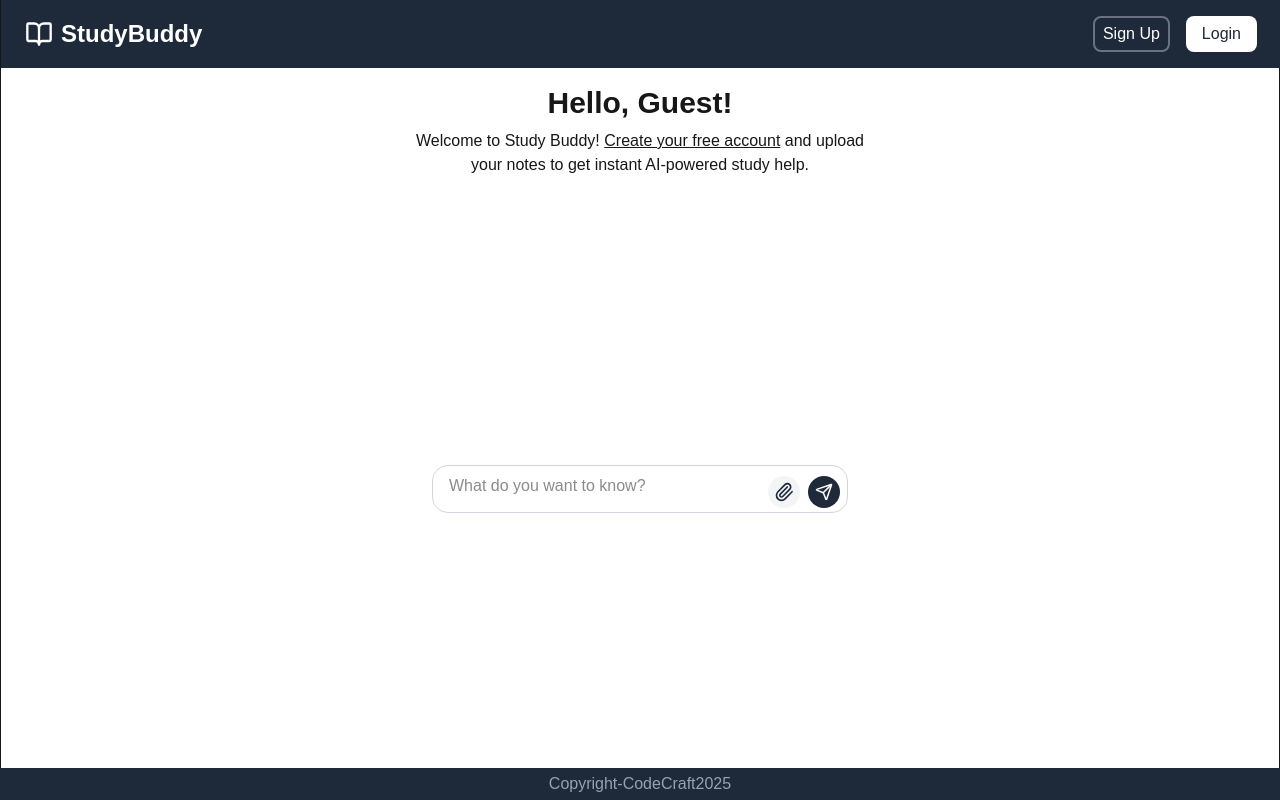
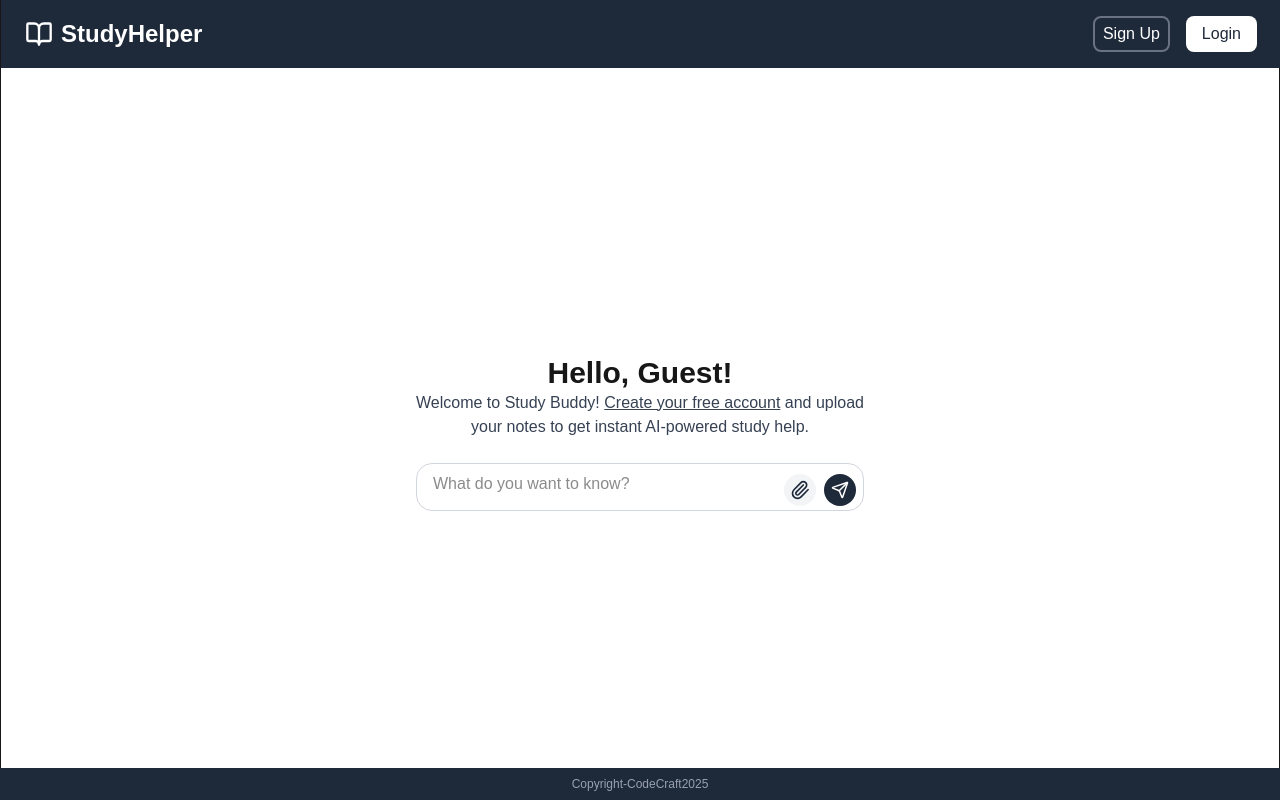
Before and after one commit to josiahjezraelguevarra/studybuddy, a Next.js app: page / in a window 1280 px wide. Built offline with nearby package versions, Linux system fonts and the light colour scheme.

Commit message:
Improved UI

```diff
--- a/app/components/Footer.tsx
+++ b/app/components/Footer.tsx
@@ -1,7 +1,7 @@
 
 export default function Footer() {
   return (
-    <footer className="fixed bottom-0 left-0 w-full bg-gray-800 py-1 px-6 flex items-center justify-center text-gray-400 font-thin text-base">
+    <footer className="fixed bottom-0 left-0 w-full bg-gray-800 py-2 px-6 flex items-center justify-center text-gray-400 font-thin text-xs">
       Copyright-CodeCraft2025
     </footer>
   );
--- a/app/components/Logo.tsx
+++ b/app/components/Logo.tsx
@@ -4,7 +4,7 @@ export default function Logo() {
   return (
     <h1 className="text-2xl font-bold text-white flex items-center gap-2">
       <BookOpen  className="w-7 h-7" />
-      StudyBuddy
+      StudyHelper
     </h1>
   );
 }
--- a/app/components/forms/FormChat.tsx
+++ b/app/components/forms/FormChat.tsx
@@ -1,7 +1,7 @@
 'use client'
 import { Send, Paperclip, UserRound, Bot } from "lucide-react";
 import { useChat } from '@ai-sdk/react'
-import { useState, useRef } from 'react'
+import { useState, useRef, useEffect } from 'react'
 import ReactMarkdown from 'react-markdown'
 
 export default function FormChat() {
@@ -13,6 +13,13 @@ export default function FormChat() {
   const [input, setInput] = useState('');
   const [isLoading, setIsLoading] = useState(false);
   const messagesEndRef = useRef<HTMLDivElement>(null);
+
+  const hasMessages = messages.length > 0;
+
+  // Auto-scroll effect
+  useEffect(() => {
+    messagesEndRef.current?.scrollIntoView({ behavior: 'smooth' });
+  }, [messages, isLoading]); // Added isLoading to dependency to scroll when thinking starts
 
   async function handleChat(e: React.FormEvent<HTMLFormElement>) {
     e.preventDefault();
@@ -38,17 +45,30 @@ export default function FormChat() {
   }
 
   return (
-      <div className="flex flex-col h-screen overflow-hidden bg-white">
+    <div className="flex flex-col h-full overflow-hidden">
 
-        {/* If there are NO messages — CENTERED MODE */}
-        {messages.length === 0 ? (
-          <div className="flex flex-col flex-1 items-center justify-center px-4">
-            <div className="max-w-2xl w-full">
+      {/* MAIN CHAT CONTAINER */}
+      <div className="flex flex-col flex-1 overflow-hidden bg-white">
+
+        {/* -------------------------------------------------- */}
+        {/* VIEW 1: NO MESSAGES (CENTERED WELCOME & INPUT)     */}
+        {/* -------------------------------------------------- */}
+        {!hasMessages ? (
+          <div className="flex flex-col flex-1 justify-center items-center px-4">
+            <div className="max-w-md w-full mx-auto text-center mb-6">
+              <h1 className="text-3xl font-bold">Hello, Guest!</h1>
+              <p className="text-gray-700">
+                Welcome to Study Buddy!{' '}
+                <a className="underline" href="/Sign-up">Create your free account</a>{' '}
+                and upload your notes to get instant AI-powered study help.
+              </p>
+            </div>
+
             <form
               onSubmit={handleChat}
-                className="w-full flex flex-col items-center gap-3"
+              className="w-full max-w-xl flex flex-col items-center gap-3"
             >
-                <div className="relative w-full max-w-xl">
+              <div className="relative w-full">
                 <textarea
                   name="message"
                   placeholder="What do you want to know?"
@@ -62,17 +82,16 @@ export default function FormChat() {
                   value={input}
                   onChange={(e) => setInput(e.target.value)}
                   onKeyDown={handleKeyDown}
-                  ></textarea>
+                />
 
-                  {/* Attachment */}
                 <label className="absolute bottom-3 right-12 w-8 h-8 bg-gray-100 rounded-full flex items-center justify-center cursor-pointer hover:bg-gray-300 transition">
                   <Paperclip className="w-5 h-5 text-gray-800" />
                   <input type="file" accept=".pdf,.doc,.docx" className="hidden" />
                 </label>
 
-                  {/* Send */}
                 <button
                   type="submit"
+                  disabled={isLoading}
                   className="absolute bottom-3 right-2 w-8 h-8 bg-gray-800 rounded-full flex items-center justify-center hover:bg-black transition"
                 >
                   {isLoading ? (
@@ -84,19 +103,17 @@ export default function FormChat() {
               </div>
             </form>
           </div>
-          </div>
         ) : (
-          /* If there ARE messages — NORMAL CHAT MODE */
+          /* -------------------------------------------------- */
+          /* VIEW 2: HAS MESSAGES (YOUR ORIGINAL LAYOUT)        */
+          /* -------------------------------------------------- */
           <>
-            {/* CHAT MESSAGES */}
             <div className="flex-1 overflow-y-auto px-4 pt-4">
               <div className="max-w-2xl mx-auto">
                 {messages.map((message) => (
                   <div
                     key={message.id}
-                    className={`flex w-full ${
-                      message.role === "user" ? "justify-end" : "justify-start"
-                    }`}
+                    className={`flex w-full ${message.role === "user" ? "justify-end" : "justify-start"}`}
                   >
                     <div
                       className={`flex items-start m-2 gap-3 max-w-[75%] ${
@@ -127,14 +144,36 @@ export default function FormChat() {
                   </div>
                 ))}
 
+                {/* --- THINKING INDICATOR (Maintains UI consistency) --- */}
+                {isLoading && messages[messages.length - 1]?.role === 'user' && (
+                  <div className="flex w-full justify-start">
+                    <div className="flex items-start m-2 gap-3 max-w-[75%]">
+                      {/* Bot Icon */}
+                      <div className="h-10 w-10 rounded-full border flex items-center justify-center bg-gray-300">
+                        <Bot />
+                      </div>
+
+                      {/* Bubble with dots */}
+                      <div className="flex flex-col">
+                         <div className="p-4 rounded-xl bg-gray-200 text-black">
+                           <div className="flex space-x-1 h-3 items-center">
+                             <div className="w-2 h-2 bg-gray-500 rounded-full animate-bounce [animation-delay:-0.3s]"></div>
+                             <div className="w-2 h-2 bg-gray-500 rounded-full animate-bounce [animation-delay:-0.15s]"></div>
+                             <div className="w-2 h-2 bg-gray-500 rounded-full animate-bounce"></div>
+                           </div>
+                         </div>
+                      </div>
+                    </div>
+                  </div>
+                )}
+
                 <div ref={messagesEndRef} />
               </div>
             </div>
 
-            {/* INPUT AREA (BOTTOM FIXED) */}
             <form
               onSubmit={handleChat}
-              className="sticky bottom-0 bg-white py-4 pt-3 pb-5 border-t shadow-md flex justify-center"
+              className="sticky bottom-0 bg-white py-4 border-t shadow-md flex justify-center"
             >
               <div className="relative max-w-2xl w-full">
                 <textarea
@@ -150,17 +189,16 @@ export default function FormChat() {
                   value={input}
                   onChange={(e) => setInput(e.target.value)}
                   onKeyDown={handleKeyDown}
-                ></textarea>
+                />
 
-                {/* Attachment */}
                 <label className="absolute bottom-3 right-12 w-8 h-8 bg-gray-100 rounded-full flex items-center justify-center cursor-pointer hover:bg-gray-300 transition">
                   <Paperclip className="w-5 h-5 text-gray-800" />
                   <input type="file" accept=".pdf,.doc,.docx" className="hidden" />
                 </label>
 
-                {/* Send */}
                 <button
                   type="submit"
+                  disabled={isLoading}
                   className="absolute bottom-3 right-2 w-8 h-8 bg-gray-800 rounded-full flex items-center justify-center hover:bg-black transition"
                 >
                   {isLoading ? (
@@ -173,9 +211,9 @@ export default function FormChat() {
             </form>
           </>
         )}
+      </div>
 
       {error && <div className="p-2 text-red-600">{error}</div>}
     </div>
   );
-
 }
--- a/app/page.tsx
+++ b/app/page.tsx
@@ -5,21 +5,6 @@ export default function Home() {
   return (
     <Default className="flex items-center justify-center h-screen overflow-hidden">
       <div className="flex flex-col gap-5 h-full pt-18">
-        {/** Welcome message */}
-        <div className="max-w-md w-full mx-auto text-center">
-          <div className="flex flex-col gap-2">
-            <h1 className="text-3xl font-bold">Hello, Guest!</h1>
-            <p>
-              Welcome to Study Buddy!{' '}
-              <a className="underline" href="/Sign-up">
-                Create your free account
-              </a>{' '}
-              and upload your notes to get instant AI-powered study help.
-            </p>
-          </div>
-        </div>
-
-        {/** Form */}
         <FormChat />
       </div>
     </Default>
--- a/package.json
+++ b/package.json
@@ -1,5 +1,5 @@
 {
-  "name": "studybuddy",
+  "name": "studyhelper",
   "version": "0.1.0",
   "private": true,
   "scripts": {
```
Also changed, not shown: 1 other file (tests, documents, lock files or other folders). Lines whose indentation alone changed are shown as unchanged.
